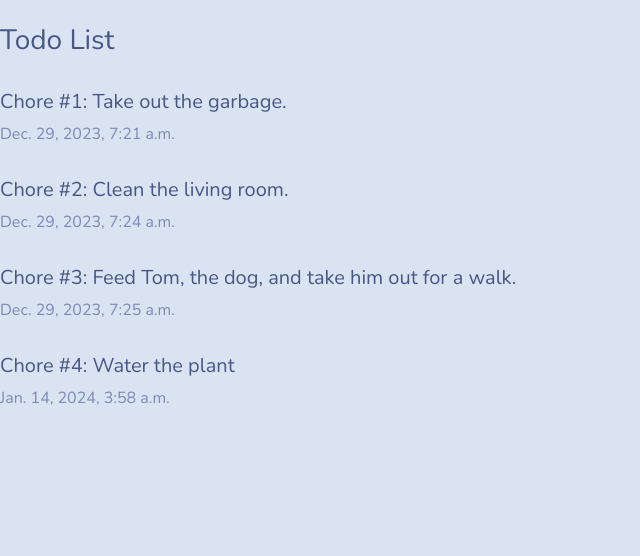
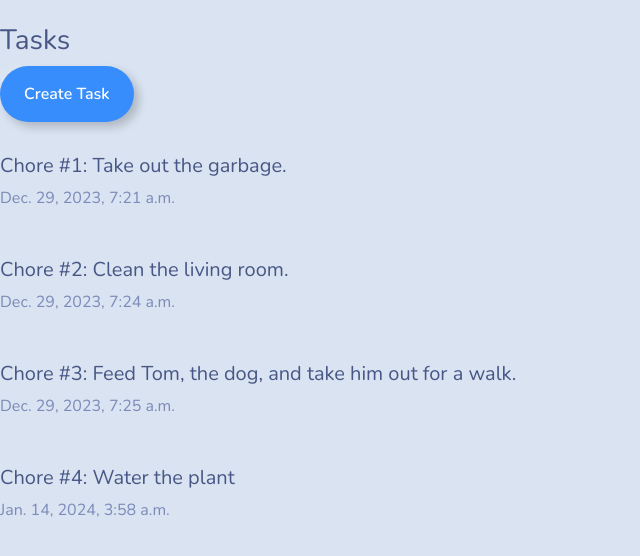
Before and after one commit to Chanpitou/SmartMirror, a Django app: page /tasks/ in a window 1280 px wide. Shown: the part 72-628 px from the top of the page, without its empty margins (0-640 px from the left). Run offline with Django 5.2, Linux system fonts and the light colour scheme; data comes from the database, SQL or seed files in the repository; both versions use the stored data as it was after the commit; some libraries are stand-ins or nearby versions.

Commit message:
New CRUD --- Creating, taskform

```diff
--- a/base/templates/base/tasks.html
+++ b/base/templates/base/tasks.html
@@ -1,12 +1,23 @@
 {% extends 'main.html' %} {% block content %}
 <br />
-<h3>Todo List</h3>
+
+<div class="task-container">
+    <div>
+        <h3>Tasks</h3>
+        <a href="{% url 'create-task' %}">
+            <button type="button" class="btn btn-outline-primary">
+                Create Task
+            </button>
+        </a>
+        {% for task in tasks %}
+
         <hr />
         <div>
-    {% for task in tasks %}
             <h5>{{ task.topic }}: {{ task.description }}</h5>
             <p>{{ task.created }}</p>
             <hr />
+        </div>
         {% endfor %}
     </div>
+</div>
 {% endblock content %}
--- a/base/urls.py
+++ b/base/urls.py
@@ -4,4 +4,5 @@ from . import views
 urlpatterns = [
     path("", views.index, name="home"),
     path("tasks/", views.tasks, name="tasks"),
+    path("createtask/", views.createTask, name="create-task"),
 ]
--- a/base/views.py
+++ b/base/views.py
@@ -1,5 +1,6 @@
-from django.shortcuts import render
+from django.shortcuts import render, redirect
 from .models import Task
+from .forms import TaskForm
 
 
 # Create your views here.
@@ -8,7 +9,22 @@ def index(request):
     return render(request, "base/index.html", context)
 
 
+# Rendering all task to the task page
 def tasks(request):
     tasks = Task.objects.all()
     context = {"tasks": tasks}
     return render(request, "base/tasks.html", context)
+
+
+# Creating new tasks
+def createTask(request):
+    form = TaskForm()
+    if request.method == "POST":
+        Task.objects.create(
+            topic=request.POST.get("task-topic"),
+            description=request.POST.get("task-description"),
+        )
+        return redirect("tasks")
+
+    context = {}
+    return render(request, "base/create_task.html", context)
```
Also changed, not shown: base/forms.py (added, +8 -0 lines), base/templates/base/create_task.html (added, +28 -0 lines), db.sqlite3. Lines whose indentation alone changed are shown as unchanged.
